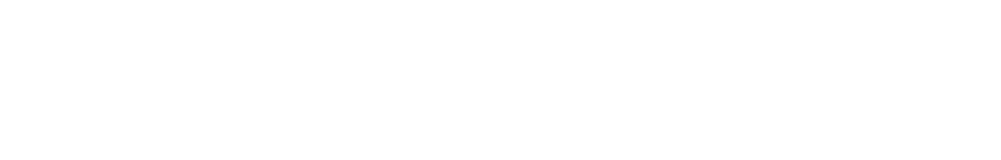
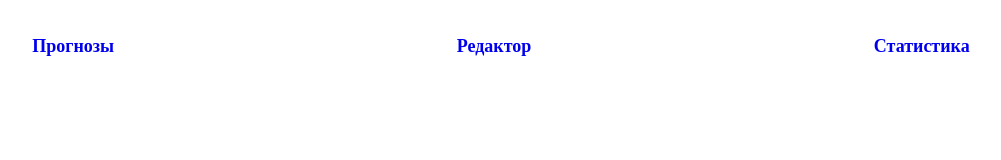
Before and after one commit to userbetsof/secret_project, a plain HTML site: page index.html in a window 1280 px wide. Shown: the whole page, without its empty margins (139-1140 px from the left). Drawn offline with Linux system fonts and the light colour scheme; the site is published under a folder, as on GitHub Pages, so addresses that start at the root find nothing.

Commit message:
Update index.html

```diff
--- a/index.html
+++ b/index.html
@@ -1 +1 @@
-<!doctype html><html lang="en"><head><meta charset="utf-8"/><link rel="icon" href="/favicon.ico"/><meta name="viewport" content="width=device-width,initial-scale=1"/><meta name="theme-color" content="#000000"/><meta name="description" content="Web site created using create-react-app"/><link rel="apple-touch-icon" href="/logo192.png"/><link rel="manifest" href="/manifest.json"/><title>React App</title><script defer="defer" src="/static/js/main.0e5e2394.js"></script><link href="/static/css/main.adea467e.css" rel="stylesheet"></head><body><noscript>You need to enable JavaScript to run this app.</noscript><div id="root"></div></body></html>
+<!doctype html><html lang="en"><head><meta charset="utf-8"/><link rel="icon" href="/favicon.ico"/><meta name="viewport" content="width=device-width,initial-scale=1"/><meta name="theme-color" content="#000000"/><meta name="description" content="Web site created using create-react-app"/><link rel="apple-touch-icon" href="/logo192.png"/><link rel="manifest" href="/manifest.json"/><title>React App</title><script defer="defer" src="static/js/main.0e5e2394.js"></script><link href="static/css/main.adea467e.css" rel="stylesheet"></head><body><noscript>You need to enable JavaScript to run this app.</noscript><div id="root"></div></body></html>
```
